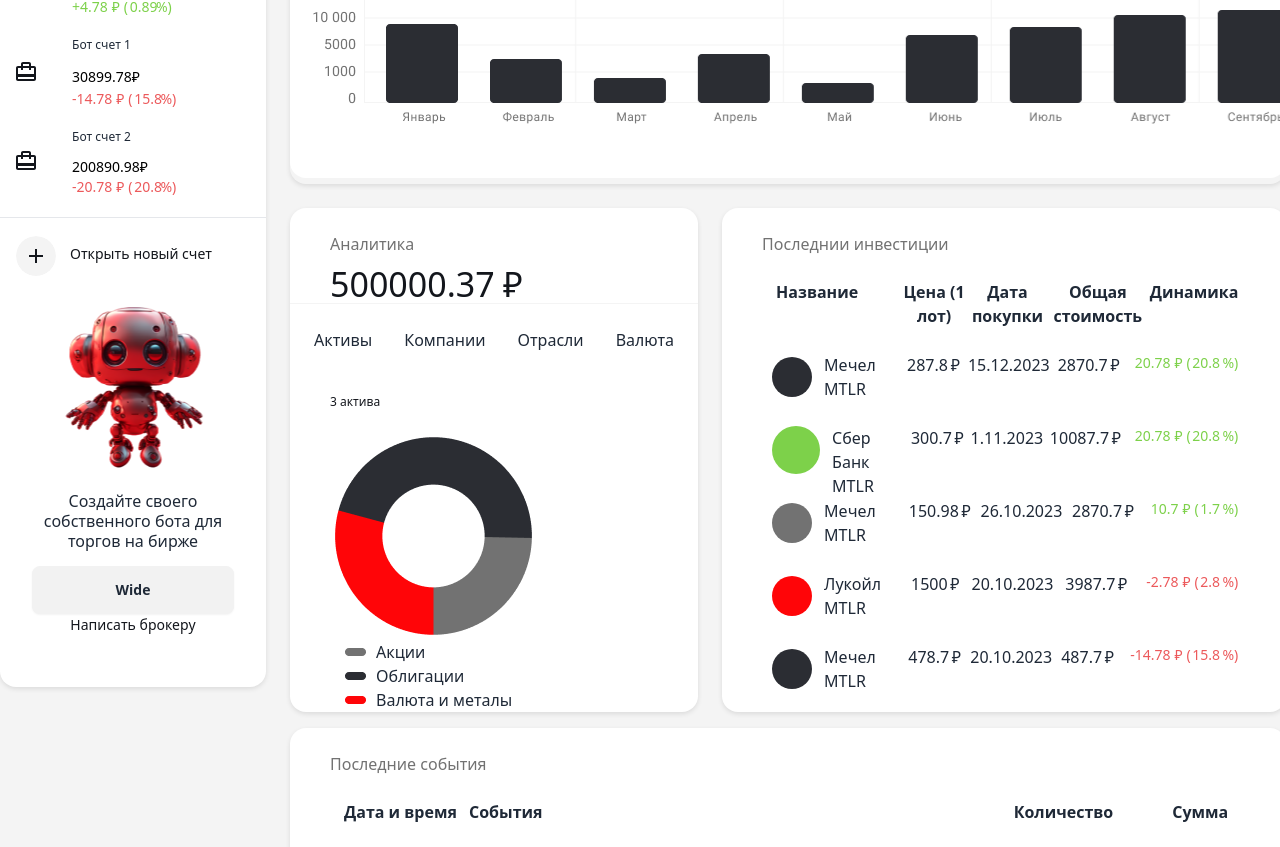
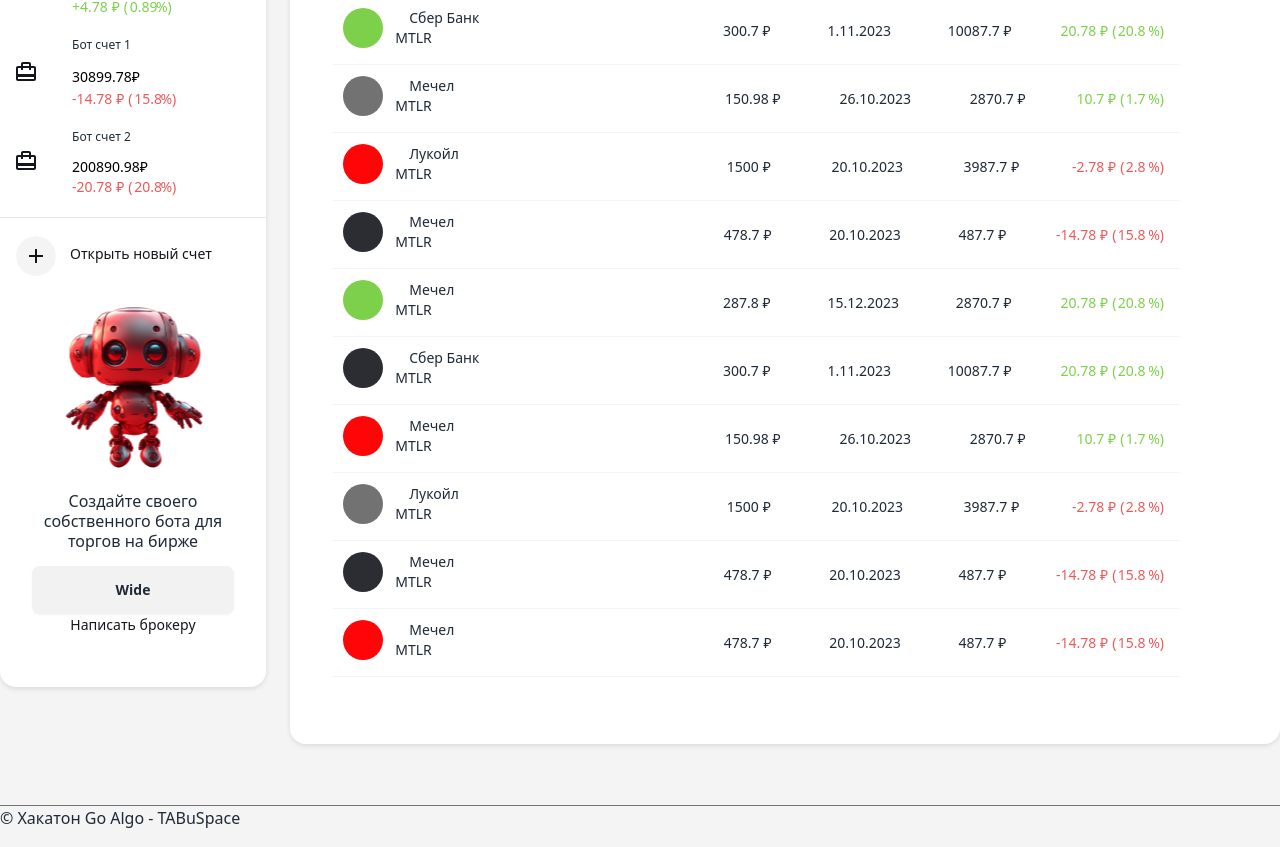
Before and after one commit to AndreiNosov/Moex_contest, a React (Create React App) app: page / in a window 1280 px wide. Shown: the part 336-1183 px from the top of the page. Built offline with nearby package versions, Linux system fonts and the light colour scheme.

Commit message:
[04]: The Footer was added and page last investmen was complete

```diff
--- a/package.json
+++ b/package.json
@@ -1,6 +1,6 @@
 {
 	"name": "moex-hakaton",
-	"version": "0.1.3",
+	"version": "0.1.4",
 	"private": true,
 	"dependencies": {
 		"@testing-library/jest-dom": "^5.14.1",
--- a/src/App.js
+++ b/src/App.js
@@ -3,6 +3,7 @@
 import HeaderFC from './components/Header.js';
 import SidebarFC from './components/aside/Sidebar.js';
 import MainFC from './components/main/Main.js'
+import FooterFC from './components/footer/footer.js';
 const App = (props) => {
 	return (
 		<>
@@ -10,6 +11,7 @@
 			<div className='content pt-6 flex'>
 				<SidebarFC />
 				<MainFC />
+				<FooterFC />
 			</div>
 		</>
 	);
--- a/src/app.css
+++ b/src/app.css
@@ -6,6 +6,7 @@
 html {
 background-color: #F4F4F4 !important;
 }
+
 
 #root {
 	max-width: 1920px;
@@ -17,7 +18,10 @@
 .content {
 	margin: 0 auto;
 }
-
+.content {
+	position: relative;
+	padding-bottom: 115px;
+}
 div,
 a {
 box-sizing: border-box;
@@ -35,7 +39,8 @@
 }
 @layer components {
 .toolbar,
-	.content {
+	.content,
+		footer {
 
 width: 100%;
 	max-width: 1660px;
@@ -71,6 +76,22 @@
 	background-position-x: 17px
 }
 
+nav li a.link {
+	text-decoration: none;
+}
+
+nav li:hover {
+	border-bottom: 2px solid #FF0508;
+}
+
+nav li:hover a:hover {
+	color: #FF0508;
+}
+
+nav:hover a.link {
+
+	text-decoration: none;
+}
 /* header completed */
 
 /* ------------------ sidebar start ------------------ */
@@ -212,7 +233,12 @@
 main>section {
 	width: 100%;
 	max-width: 1354px;
-	min-height: 408px;
+	height: 408px;
+		overflow: hidden;
+	}
+
+	main>section:nth-child(2) {
+		height: 476px;
 }
 
 .total_money {
@@ -521,5 +547,70 @@
 }
 
 
-/*Open a new type bank is completed */
+/*Open a new type bank was completed */
+/* ------------------ The page last investment  ------------------ */
+.last_invest_page>section {
+	overflow: initial;
+	height: auto;
 }
+
+.last_invest_page h6 {
+
+	font-size: 34px;
+}
+
+.last_invest_page .last_invest {
+	padding: 2.8rem 0 40px 24px;
+	margin-left: 0;
+}
+
+.last_invest_page .name {
+	padding-left: 14px;
+}
+
+.last_invest_page .invest_table {
+	padding: 27px;
+	padding-left: 1.2rem;
+	padding-right: 100px;
+}
+
+.last_invest_page table tr:nth-child(n+1) {
+	border-bottom: 1px solid #F4F4F4;
+
+
+}
+
+.last_invest_page .table_last_invest tr:nth-child(n+2) td:nth-child(1),
+.last_invest_page table tr td {
+	padding-top: 11px;
+
+}
+
+.last_invest_page .table_last_invest th:nth-child(1),
+
+.last_invest_page .table_last_invest tr:nth-child(n+2) td {
+	padding-bottom: 16px;
+}
+
+.last_invest_page .table_last_invest th:nth-child(1),
+.last_invest_page .table_last_invest td:nth-child(1) {
+	width: 349px;
+}
+
+/*The page last investment was completed */
+/* ------------------ It's a Footer  ------------------ */
+footer {
+	border-top: 1px solid #727272;
+	height: 52px;
+	overflow: hidden;
+
+	position: absolute;
+	bottom: 0;
+	left: 50%;
+	transform: translate(-50%, -50%);
+
+
+}
+
+/* It's a Footer*/
+}
--- /dev/null
+++ b/src/components/footer/footer.js
@@ -0,0 +1,12 @@
+import React from "react";
+
+
+export default function FooterFC() {
+	return (
+		<footer>
+			<div className="autor">
+				<p>© Хакатон Go Algo - TABuSpace</p>
+			</div>
+		</footer>
+	)
+}
--- a/src/components/main/Main.js
+++ b/src/components/main/Main.js
@@ -3,18 +3,23 @@
 import AnalyticsFC from "./analys/Analitics.js";
 import LastEventsFC from "./last_events/LastEvents.js";
 import OpenBankFC from './bank_account/OpenBank.js'
+import LastInvestFC from './last_invest/Investment.js';
 
 export default function MainFC() {
 	return (
-		<main className="pl-6">
+		<main className="pl-6 last_invest_page">
 			{ /* Main page  главная страница
 			Чтоб видеть "Выберите тип счета"
 				- вставьте класс "<main className="pl-6 openk_bank">"
 				- ниже раскоментировать "Выберите тип счета"
 
 
+				- Страница "Последние инвестиции"
+				- "<main className="pl-6 last_invest">"
+
+
 			*/}
-			<section className=" rounded-2xl mb-6">
+			{/* <section className=" rounded-2xl mb-6">
 				<StatisticsFC />
 			</section>
 			<section className="analytics mb-4 ">
@@ -23,7 +28,7 @@
 			<section className="events rounded-2xl bg-white rounded-2xl min-h-[476px] grow pt-6">
 
 				<LastEventsFC />
-			</section>
+			</section> */}
 
 
 			{ /* "Выберите тип счета"  */}
@@ -31,6 +36,15 @@
 				<OpenBankFC />
 			</section> */}
 
+
+			{ /* "Последние инвестиции"  */}
+			<section className=" rounded-2xl mb-6">
+				<div className=" flex grow">
+
+					<LastInvestFC />
+				</div>
+			</section>
+
 		</main>
 	)
 }
--- a/src/components/main/Router.js
+++ /dev/null
@@ -1,31 +0,0 @@
-import React, { useState } from 'react';
-
-function App() {
-	const [selectedLink, setSelectedLink] = useState('home');
-
-	const handleLinkClick = (link) => {
-		setSelectedLink(link);
-	};
-
-	return (
-		<div>
-			<nav>
-				<ul>
-					<li>
-						<a onClick={() => handleLinkClick('home')} href="#">Home</a>
-					</li>
-					<li>
-						<a onClick={() => handleLinkClick('about')} href="#">About</a>
-					</li>
-				</ul>
-			</nav>
-
-			<main>
-				{selectedLink === 'home' && <h1>Home Page</h1>}
-				{selectedLink === 'about' && <h1>About Page</h1>}
-			</main>
-		</div>
-	);
-}
-
-export default App;
--- a/src/components/main/analys/Analysis.js
+++ b/src/components/main/analys/Analysis.js
@@ -13,7 +13,7 @@
 		{ ind: 4, title: 'Валюта' }
 	];
 	return (
-		<section className=" pt-6 analysis w-[432px] min-h-[476px] bg-white rounded-2xl" >
+		<section className=" pt-6 analysis w-[432px] h-[476px] bg-white rounded-2xl" >
 			<HeadingFC title='Аналитика' />
 			<div className="total_money pl-10 pt-4 grow pи-8 text-base text-[#13161C]">
 				<span className="text-[34px] min-w-min pr-7 ">500000.37</span>
--- a/src/components/main/last_invest/Investment.js
+++ b/src/components/main/last_invest/Investment.js
@@ -11,15 +11,22 @@
 	{ ind: 2, img: green, name: 'Сбер Банк', subname: 'MTLR', price: 300.7, date: '1.11.2023', totalPrice: 10087.7, dynamic: 20.78, percerntiles: 20.8 },
 	{ ind: 3, img: gray, name: 'Мечел', subname: 'MTLR', price: 150.98, date: '26.10.2023', totalPrice: 2870.7, dynamic: 10.7, percerntiles: 1.7 },
 	{ ind: 4, img: red, name: 'Лукойл', subname: 'MTLR', price: 1500.0, date: '20.10.2023', totalPrice: 3987.7, dynamic: -2.78, percerntiles: 2.8 },
-	{ ind: 5, img: black, name: 'Мечел', subname: 'MTLR', price: 478.7, date: '20.10.2023', totalPrice: 487.7, dynamic: -14.78, percerntiles: 15.8 }
+	{ ind: 5, img: black, name: 'Мечел', subname: 'MTLR', price: 478.7, date: '20.10.2023', totalPrice: 487.7, dynamic: -14.78, percerntiles: 15.8 },
+	{ ind: 6, img: green, name: 'Мечел', subname: 'MTLR', price: 287.8, date: '15.12.2023', totalPrice: 2870.7, dynamic: 20.78, percerntiles: 20.8 },
+	{ ind: 7, img: black, name: 'Сбер Банк', subname: 'MTLR', price: 300.7, date: '1.11.2023', totalPrice: 10087.7, dynamic: 20.78, percerntiles: 20.8 },
+	{ ind: 8, img: red, name: 'Мечел', subname: 'MTLR', price: 150.98, date: '26.10.2023', totalPrice: 2870.7, dynamic: 10.7, percerntiles: 1.7 },
+	{ ind: 9, img: gray, name: 'Лукойл', subname: 'MTLR', price: 1500.0, date: '20.10.2023', totalPrice: 3987.7, dynamic: -2.78, percerntiles: 2.8 },
+	{ ind: 10, img: black, name: 'Мечел', subname: 'MTLR', price: 478.7, date: '20.10.2023', totalPrice: 487.7, dynamic: -14.78, percerntiles: 15.8 },
+	{ ind: 11, img: red, name: 'Мечел', subname: 'MTLR', price: 478.7, date: '20.10.2023', totalPrice: 487.7, dynamic: -14.78, percerntiles: 15.8 }
 ];
 
 export default function LastInvestFC() {
 	return (
 		<section className="last_invest table_last_invest min-h-[476px] ml-6 grow pt-6 bg-white rounded-2xl">
 			<HeadingFC title='Последнии инвестиции' />
-			<div className="invest_tablre pl-10 ">
-				<table className="w-full">
+			<div className="invest_table pl-10 ">
+				<table className="w-full table ">
+					<thead>
 					<tr >
 						<th >Название</th>
 						<th>Цена (1 лот)</th>
@@ -27,7 +34,7 @@
 						<th>Общая стоимость</th>
 						<th>Динамика</th>
 					</tr>
-
+					</thead>
 					<RowFC invest={dataInvest} />
 
 				</table>
```
Also changed, not shown: design/all_page_last_invest.png (added), design/page_last_invest.png (added).
